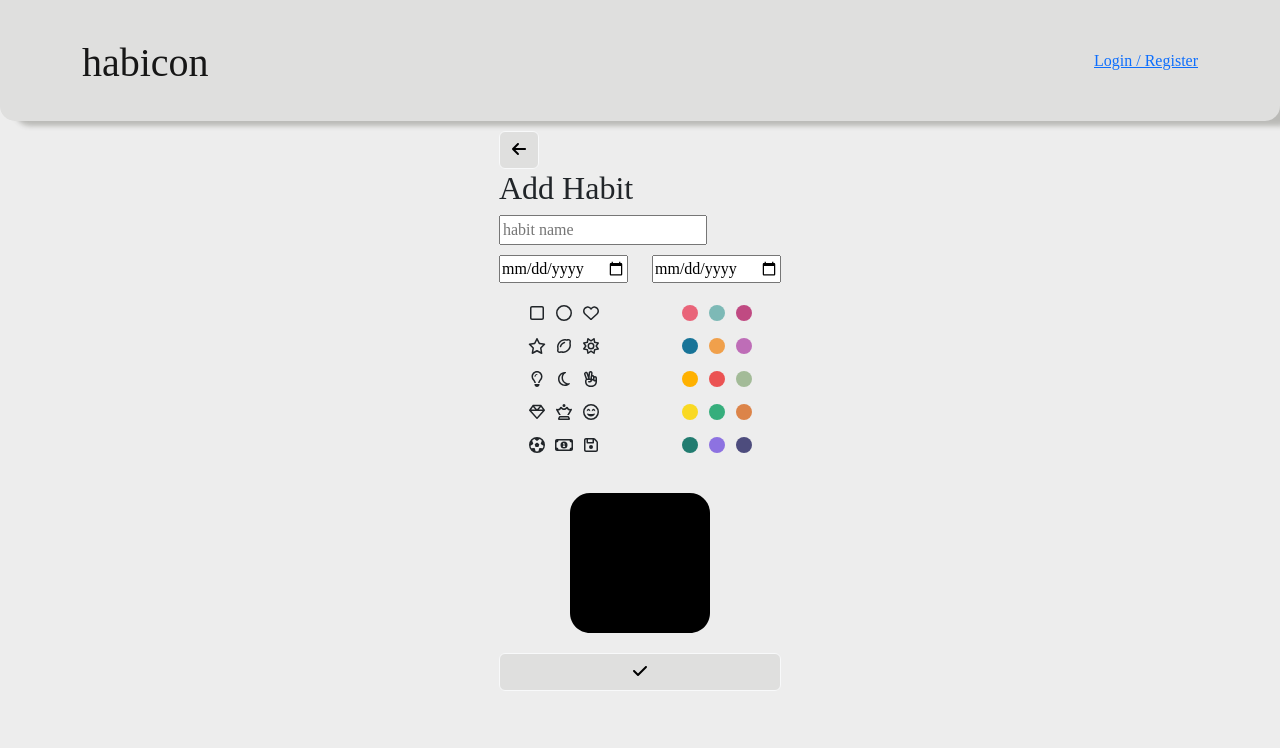
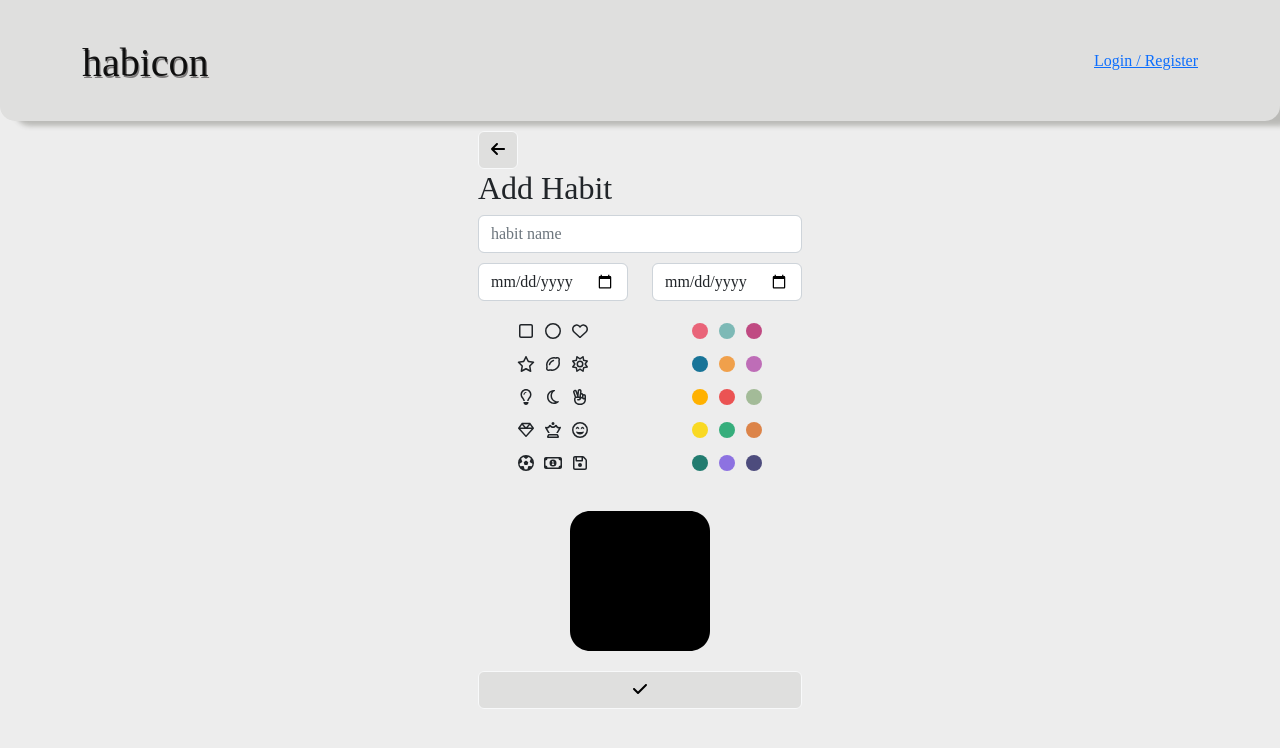
Before and after one commit to KathrynShea/habit-solo-project, a React (Create React App) app: page /#/form in a window 1280 px wide. Shown: the top 748 px of the page. Built offline with nearby package versions, Linux system fonts and the light colour scheme; no server answers; a web font is replaced by a local one.

Commit message:
added animation to brand name and awards

```diff
--- a/src/components/App.css
+++ b/src/components/App.css
@@ -94,6 +94,12 @@ Nav page
   .brand_name{
     font-size: 2.5em !important;
     padding-bottom: 0px !important;
+    transition: transform .7s ease-in-out;
+    text-shadow: 1.25px 1.8px rgb(127, 125, 125);
+  }
+
+  .brand_name:hover {
+    transform: rotate(360deg);
   }
 
   .current_tab{
@@ -323,6 +329,10 @@ New habit and Edit habit page
 .white{
   color: #EDEDED;
 }
+.dark{
+  color: rgb(66, 65, 65);
+
+}
 
 .regular{
   color: black;
--- a/src/components/Pages/Edit.jsx
+++ b/src/components/Pages/Edit.jsx
@@ -282,6 +282,7 @@ function Edit(props) {
       <Row className="justify-content-md-center">
         <Col>
         <input
+        className="form-control"
           placeholder="habit name"
           value={newHabitName}
           onChange={(e) => setNewHabitName(e.target.value)}
@@ -291,6 +292,7 @@ function Edit(props) {
       <Row className="date_inputs">
         <Col>
         <input
+        className="form-control"
           type="date"
           value={newStartDate}
           onChange={(e) => setNewStartDate(e.target.value)}
@@ -298,6 +300,7 @@ function Edit(props) {
         </Col>
         <Col>
         <input
+        className="form-control"
           type="date"
           value={newEndDate}
           onChange={(e) => setNewEndDate(e.target.value)}
--- a/src/components/Pages/Form.jsx
+++ b/src/components/Pages/Form.jsx
@@ -9,7 +9,7 @@ import Container from "react-bootstrap/Container";
 import Row from "react-bootstrap/Row";
 import Col from "react-bootstrap/Col";
 import Button from "react-bootstrap/Button";
-import swal from 'sweetalert';
+import swal from "sweetalert";
 import OverlayTrigger from "react-bootstrap/OverlayTrigger";
 import Tooltip from "react-bootstrap/Tooltip";
 
@@ -30,16 +30,17 @@ function Form() {
   console.log("newColorId is", newColorID);
 
   const handleSubmit = () => {
-
-    if(!newHabitName || !newStartDate || !newEndDate){
+    if (!newHabitName || !newStartDate || !newEndDate) {
       swal({
         title: "please complete all fields",
-        icon: "error"});
-    } else if(!newShapeID || !newColorID){
+        icon: "error",
+      });
+    } else if (!newShapeID || !newColorID) {
       swal({
         title: "please confirm you habicon by selecting an icon and color",
-        icon: "error"});
-    }else{
+        icon: "error",
+      });
+    } else {
       let newHabitObject = {
         habit_name: newHabitName,
         start_date: newStartDate,
@@ -51,7 +52,6 @@ function Form() {
       //console.log("in handle submit this is the newHabitObject", newHabitObject);
 
       dispatch({ type: "ADD_HABIT", payload: newHabitObject });
-
     }
   };
 
@@ -109,7 +109,6 @@ function Form() {
       case 15:
         shape = "fa-floppy-disk";
         break;
-
     }
     switch (newColorID) {
       case 1:
@@ -181,6 +180,7 @@ function Form() {
         <Row className="justify-content-md-center">
           <Col>
             <input
+              className="form-control"
               placeholder="habit name"
               value={newHabitName}
               onChange={(e) => setNewHabitName(e.target.value)}
@@ -190,6 +190,7 @@ function Form() {
         <Row className="date_inputs">
           <Col>
             <input
+              className="form-control"
               type="date"
               value={newStartDate}
               onChange={(e) => setNewStartDate(e.target.value)}
@@ -197,6 +198,7 @@ function Form() {
           </Col>
           <Col>
             <input
+              className="form-control"
               type="date"
               value={newEndDate}
               onChange={(e) => setNewEndDate(e.target.value)}
@@ -352,7 +354,6 @@ function Form() {
                     </div>
                   </td>
                 </tr>
-
               </table>
             </div>
           </Col>
@@ -503,7 +504,6 @@ function Form() {
                       />
                     </div>
                   </td>
-
                 </tr>
               </table>
             </div>
@@ -521,11 +521,14 @@ function Form() {
         </Row>
 
         <div className="submit_button_div">
-        <Button onClick={() => handleSubmit()} variant="light" className="single_line_button">
+          <Button
+            onClick={() => handleSubmit()}
+            variant="light"
+            className="single_line_button"
+          >
             <FontAwesomeIcon icon="fa-solid fa-check" />
           </Button>
         </div>
-
       </div>
     </Container>
   );
--- a/src/components/Pages/UserPage/UserPage.jsx
+++ b/src/components/Pages/UserPage/UserPage.jsx
@@ -63,9 +63,13 @@ function UserPage() {
     dispatch({ type: "CHANGE_COMPLETE", payload: newObject });
   };
 
+
   const handleMastered = (id, is_completed) => {
+
     console.log("in handle mastered");
     console.log("id and is completed", id, is_completed);
+
+
 
     let newObject = {
       id: id,
@@ -195,7 +199,7 @@ function UserPage() {
                             >
                               <FontAwesomeIcon
                                 icon="fa-solid fa-trophy"
-                                className="clickable"
+                                className="clickable dark"
                               />
                             </div>
                             {/* </OverlayTrigger> */}
```
Lines whose indentation alone changed are shown as unchanged.
